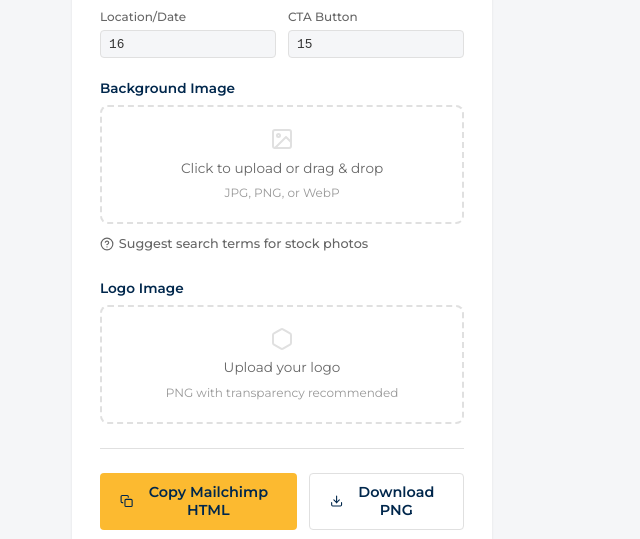
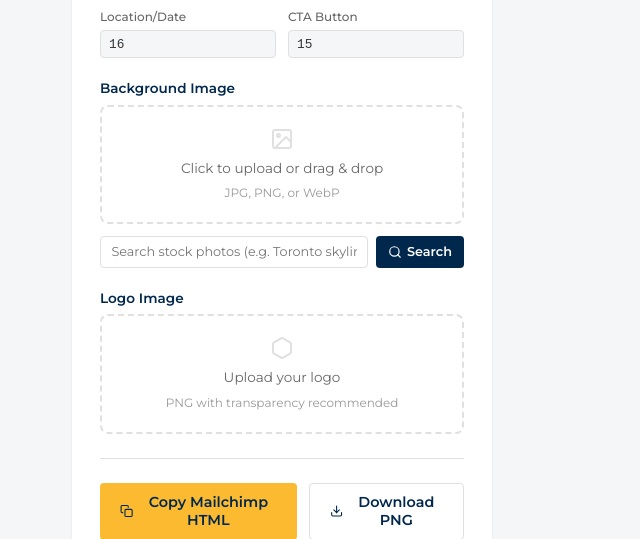
Before and after one commit to BusPlannerMKT/event-banner, a Flask app: page / in a window 1280 px wide. Shown: the part 941-1480 px from the top of the page, without its empty margins (0-640 px from the left). Run offline with Flask 3, Linux system fonts and the light colour scheme.

Commit message:
Replace Claude API image suggestions with Pexels stock photo search
Swap the "suggest search terms" feature (which used Claude API to generate
keywords) with a built-in Pexels image search that lets users search, browse,
and select stock photos directly in the app. Selected images are applied as
the banner background immediately.

- Add /api/search-images endpoint using Pexels API
- Add image search bar with Enter key support and 3-column thumbnail grid
- Add click-to-select with gold highlight and "Stock photo from Pexels" label
- Clear search selection state when removing background image
- Remove anthropic dependency, add .env.example with PEXELS_API_KEY

Co-Authored-By: Claude Opus 4.6 <noreply@anthropic.com>

```diff
--- a/app.py
+++ b/app.py
@@ -1,4 +1,5 @@
-import anthropic
+import requests as http_requests
+
 from flask import Flask, jsonify, render_template, request
 from config import Config
 
@@ -44,56 +45,45 @@ def render_banner():
     return jsonify({"html": html})
 
 
-@app.route("/api/suggest-image", methods=["POST"])
-def suggest_image():
+@app.route("/api/search-images", methods=["POST"])
+def search_images():
     data = request.get_json()
-    location = data.get("location", "").strip()
-    if not location:
-        return jsonify({"suggestions": []})
+    query = data.get("query", "").strip()
+    if not query:
+        return jsonify({"error": "Enter a search term"}), 400
 
-    api_key = Config.ANTHROPIC_API_KEY
-    if not api_key:
-        return jsonify({"error": "ANTHROPIC_API_KEY not configured"}), 500
+    pexels_key = Config.PEXELS_API_KEY
+    if not pexels_key:
+        return jsonify({"error": "PEXELS_API_KEY not configured. Get a free key at pexels.com/api"}), 500
 
     try:
-        client = anthropic.Anthropic(api_key=api_key)
-        message = client.messages.create(
-            model="claude-sonnet-4-20250514",
-            max_tokens=300,
-            messages=[
-                {
-                    "role": "user",
-                    "content": (
-                        f"I need to find a stock photo for an email banner about a conference/trade show "
-                        f"at this location: {location}. "
-                        f"Give me 5 specific search terms I can use on stock photo sites like Unsplash, "
-                        f"Pexels, or Shutterstock to find a great background image. "
-                        f"Focus on the city skyline, landmarks, or venue. "
-                        f"Return ONLY a JSON array of strings, nothing else. "
-                        f'Example: ["Toronto skyline sunset", "CN Tower cityscape"]'
-                    ),
-                }
-            ],
+        resp = http_requests.get(
+            "https://api.pexels.com/v1/search",
+            headers={"Authorization": pexels_key},
+            params={
+                "query": query,
+                "per_page": 12,
+                "orientation": "landscape",
+            },
+            timeout=10,
         )
+        resp.raise_for_status()
+        results = resp.json()
 
-        import json
+        images = []
+        for photo in results.get("photos", []):
+            images.append({
+                "id": photo["id"],
+                "thumb": photo["src"]["medium"],
+                "full": photo["src"]["landscape"],
+                "photographer": photo["photographer"],
+                "alt": photo.get("alt", ""),
+            })
 
-        try:
-            suggestions = json.loads(message.content[0].text)
-        except (json.JSONDecodeError, IndexError):
-            suggestions = [f"{location} skyline", f"{location} cityscape", f"{location} landmark"]
-
-        return jsonify({"suggestions": suggestions})
+        return jsonify({"images": images})
     except Exception as e:
-        print(f"Anthropic API error: {e}")
-        # Fallback suggestions if API fails
-        return jsonify({"suggestions": [
-            f"{location} skyline",
-            f"{location} cityscape",
-            f"{location} landmark",
-            f"{location} aerial view",
-            f"{location} downtown",
-        ]})
+        print(f"Pexels API error: {e}")
+        return jsonify({"error": "Failed to search images. Check your PEXELS_API_KEY."}), 500
 
 
 if __name__ == "__main__":
--- a/config.py
+++ b/config.py
@@ -6,5 +6,5 @@ load_dotenv()
 
 class Config:
     SECRET_KEY = os.getenv("FLASK_SECRET_KEY", "dev-secret-change-me")
-    ANTHROPIC_API_KEY = os.getenv("ANTHROPIC_API_KEY", "")
+    PEXELS_API_KEY = os.getenv("PEXELS_API_KEY", "")
     SEND_FILE_MAX_AGE_DEFAULT = 0  # Disable static file caching in dev
--- a/requirements.txt
+++ b/requirements.txt
@@ -1,4 +1,3 @@
 flask==3.1.0
 python-dotenv==1.0.1
 requests==2.32.3
-anthropic==0.43.0
--- a/static/app.js
+++ b/static/app.js
@@ -67,6 +67,17 @@ document.addEventListener('DOMContentLoaded', () => {
     // Logo upload
     const logoUpload = document.getElementById('logo_upload');
     if (logoUpload) logoUpload.addEventListener('change', handleLogoUpload);
+
+    // Enter key triggers image search
+    const searchInput = document.getElementById('image-search-input');
+    if (searchInput) {
+        searchInput.addEventListener('keydown', (e) => {
+            if (e.key === 'Enter') {
+                e.preventDefault();
+                searchImages();
+            }
+        });
+    }
 });
 
 // ── Color helpers ──
@@ -206,6 +217,8 @@ function clearBackgroundImage() {
     document.getElementById('image_upload').value = '';
     document.getElementById('bg-upload-area').style.display = '';
     document.getElementById('bg-file-selected').style.display = 'none';
+    // Clear search image selection
+    document.querySelectorAll('.image-grid-item').forEach(item => item.classList.remove('selected'));
     updatePreview();
 }
 
@@ -234,50 +247,73 @@ function clearLogo() {
     updatePreview();
 }
 
-// ── Suggest Image Search Terms ──
-async function suggestImages() {
-    const location = document.getElementById('location').value.trim();
-    if (!location) {
-        showToast('Enter a location first', true);
+// ── Image Search ──
+async function searchImages() {
+    const input = document.getElementById('image-search-input');
+    const query = input.value.trim();
+    if (!query) {
+        showToast('Enter a search term', true);
         return;
     }
 
-    const btn = document.getElementById('suggest-btn');
-    const originalHtml = btn.innerHTML;
+    const btn = document.getElementById('image-search-btn');
+    const grid = document.getElementById('image-grid');
+    const attribution = document.getElementById('image-attribution');
+
     btn.disabled = true;
-    btn.innerHTML = '<span class="spinner"></span> Thinking...';
+    btn.innerHTML = '<span class="spinner"></span>';
+    grid.style.display = 'grid';
+    grid.innerHTML = '<div class="image-grid-loading"><span class="spinner"></span> Searching...</div>';
+    attribution.style.display = 'none';
 
     try {
-        const resp = await fetch('/api/suggest-image', {
+        const resp = await fetch('/api/search-images', {
             method: 'POST',
             headers: { 'Content-Type': 'application/json' },
-            body: JSON.stringify({ location }),
+            body: JSON.stringify({ query }),
         });
         const data = await resp.json();
 
         if (data.error) {
-            showToast(data.error, true);
+            grid.innerHTML = `<div class="image-grid-loading">${escapeHtml(data.error)}</div>`;
             return;
         }
 
-        const box = document.getElementById('suggestions-box');
-        const list = document.getElementById('suggestions-list');
-        list.innerHTML = data.suggestions.map(term =>
-            `<span class="suggestion-chip" onclick="copySuggestion(this)" title="Click to copy">${escapeHtml(term)}</span>`
+        if (!data.images || data.images.length === 0) {
+            grid.innerHTML = '<div class="image-grid-loading">No images found. Try a different search.</div>';
+            return;
+        }
+
+        grid.innerHTML = data.images.map(img =>
+            `<div class="image-grid-item" onclick="selectSearchImage('${escapeHtml(img.full)}', this)" title="${escapeHtml(img.alt || img.photographer)}">
+                <img src="${escapeHtml(img.thumb)}" alt="${escapeHtml(img.alt)}" loading="lazy">
+                <span class="photographer">${escapeHtml(img.photographer)}</span>
+            </div>`
         ).join('');
-        box.style.display = '';
+        attribution.style.display = '';
     } catch (err) {
-        showToast('Failed to get suggestions', true);
+        grid.innerHTML = '<div class="image-grid-loading">Failed to search images</div>';
     } finally {
         btn.disabled = false;
-        btn.innerHTML = originalHtml;
+        btn.innerHTML = `<svg width="14" height="14" viewBox="0 0 24 24" fill="none" stroke="currentColor" stroke-width="2" stroke-linecap="round" stroke-linejoin="round"><circle cx="11" cy="11" r="8"/><line x1="21" y1="21" x2="16.65" y2="16.65"/></svg> Search`;
     }
 }
 
-function copySuggestion(el) {
-    navigator.clipboard.writeText(el.textContent).then(() => {
-        showToast('Copied: ' + el.textContent);
-    });
+function selectSearchImage(url, el) {
+    // Update background image
+    currentImageUrl = url;
+    updatePreview();
+
+    // Show selected state
+    document.querySelectorAll('.image-grid-item').forEach(item => item.classList.remove('selected'));
+    el.classList.add('selected');
+
+    // Update file display
+    document.getElementById('bg-upload-area').style.display = 'none';
+    document.getElementById('bg-file-selected').style.display = 'flex';
+    document.getElementById('bg-file-name').textContent = 'Stock photo from Pexels';
+
+    showToast('Background image applied!');
 }
 
 // ── Copy Mailchimp HTML ──
--- a/static/style.css
+++ b/static/style.css
@@ -342,42 +342,116 @@ body {
     cursor: not-allowed;
 }
 
-/* Suggestions */
-.suggestions-box {
-    background: #FFFCF0;
-    border: 1px solid #F0E6C0;
-    border-radius: var(--radius);
-    padding: 0.75rem 1rem;
-    margin-top: 0.5rem;
+/* Image Search */
+.image-search-bar {
+    display: flex;
+    gap: 0.5rem;
+    margin-top: 0.75rem;
 }
 
-.suggestions-label {
-    font-size: 0.75rem;
-    color: var(--text-light);
-    margin-bottom: 0.4rem;
+.image-search-bar input[type="text"] {
+    flex: 1;
+    padding: 0.45rem 0.65rem;
+    border: 1px solid var(--border);
+    border-radius: 4px;
+    font-family: inherit;
+    font-size: 0.8rem;
 }
 
-.suggestions-list {
-    display: flex;
-    flex-wrap: wrap;
-    gap: 0.4rem;
+.image-search-bar input[type="text"]:focus {
+    outline: none;
+    border-color: var(--gold);
+    box-shadow: 0 0 0 3px rgba(252,186,48,0.15);
 }
 
-.suggestion-chip {
-    background: var(--white);
-    border: 1px solid #E0D8C0;
-    border-radius: 20px;
-    padding: 0.25rem 0.75rem;
-    font-size: 0.75rem;
-    font-weight: 500;
-    color: var(--navy);
+.btn-small {
+    display: inline-flex;
+    align-items: center;
+    gap: 0.3rem;
+    padding: 0.45rem 0.75rem;
+    background: var(--navy);
+    color: var(--white);
+    border: none;
+    border-radius: 4px;
+    font-family: inherit;
+    font-size: 0.8rem;
+    font-weight: 600;
     cursor: pointer;
-    transition: all 0.2s;
+    white-space: nowrap;
+    transition: background 0.2s;
 }
 
-.suggestion-chip:hover {
-    background: var(--gold);
+.btn-small:hover { background: #003A6E; }
+.btn-small:disabled { opacity: 0.5; cursor: not-allowed; }
+
+.image-grid {
+    display: grid;
+    grid-template-columns: repeat(3, 1fr);
+    gap: 0.5rem;
+    margin-top: 0.75rem;
+    max-height: 280px;
+    overflow-y: auto;
+    padding-right: 0.25rem;
+}
+
+.image-grid-item {
+    position: relative;
+    border-radius: 6px;
+    overflow: hidden;
+    cursor: pointer;
+    aspect-ratio: 16/10;
+    border: 2px solid transparent;
+    transition: border-color 0.2s, transform 0.15s;
+}
+
+.image-grid-item:hover {
     border-color: var(--gold);
+    transform: scale(1.02);
+}
+
+.image-grid-item.selected {
+    border-color: var(--gold);
+    box-shadow: 0 0 0 2px var(--gold);
+}
+
+.image-grid-item img {
+    width: 100%;
+    height: 100%;
+    object-fit: cover;
+    display: block;
+}
+
+.image-grid-item .photographer {
+    position: absolute;
+    bottom: 0;
+    left: 0;
+    right: 0;
+    padding: 2px 6px;
+    background: rgba(0,0,0,0.6);
+    color: white;
+    font-size: 0.6rem;
+    white-space: nowrap;
+    overflow: hidden;
+    text-overflow: ellipsis;
+}
+
+.image-attribution {
+    font-size: 0.65rem;
+    color: var(--text-light);
+    margin-top: 0.4rem;
+}
+
+.image-attribution a {
+    color: var(--navy);
+    font-weight: 500;
+}
+
+.image-grid-loading {
+    grid-column: 1 / -1;
+    text-align: center;
+    padding: 2rem;
+    color: var(--text-light);
+    font-size: 0.85rem;
 }
 
 /* Export Actions */
--- a/templates/index.html
+++ b/templates/index.html
@@ -114,16 +114,19 @@
                     </button>
                 </div>
 
-                <!-- Image search suggestions -->
-                <button class="btn btn-text" id="suggest-btn" onclick="suggestImages()" style="margin-top:0.5rem;">
-                    <svg width="14" height="14" viewBox="0 0 24 24" fill="none" stroke="currentColor" stroke-width="2" stroke-linecap="round" stroke-linejoin="round">
-                        <circle cx="12" cy="12" r="10"/><path d="M9.09 9a3 3 0 0 1 5.83 1c0 2-3 3-3 3"/><line x1="12" y1="17" x2="12.01" y2="17"/>
-                    </svg>
-                    Suggest search terms for stock photos
-                </button>
-                <div class="suggestions-box" id="suggestions-box" style="display:none;">
-                    <div class="suggestions-label">Try searching these on Unsplash, Pexels, or Shutterstock:</div>
-                    <div class="suggestions-list" id="suggestions-list"></div>
+                <!-- Stock photo search -->
+                <div class="image-search-bar">
+                    <input type="text" id="image-search-input" placeholder="Search stock photos (e.g. Toronto skyline)" spellcheck="false">
+                    <button class="btn btn-small" id="image-search-btn" onclick="searchImages()">
+                        <svg width="14" height="14" viewBox="0 0 24 24" fill="none" stroke="currentColor" stroke-width="2" stroke-linecap="round" stroke-linejoin="round">
+                            <circle cx="11" cy="11" r="8"/><line x1="21" y1="21" x2="16.65" y2="16.65"/>
+                        </svg>
+                        Search
+                    </button>
+                </div>
+                <div class="image-grid" id="image-grid" style="display:none;"></div>
+                <div class="image-attribution" id="image-attribution" style="display:none;">
+                    Photos by <a href="https://www.pexels.com" target="_blank" rel="noopener">Pexels</a>
                 </div>
             </div>
 
```
Also changed, not shown: 1 other file.
